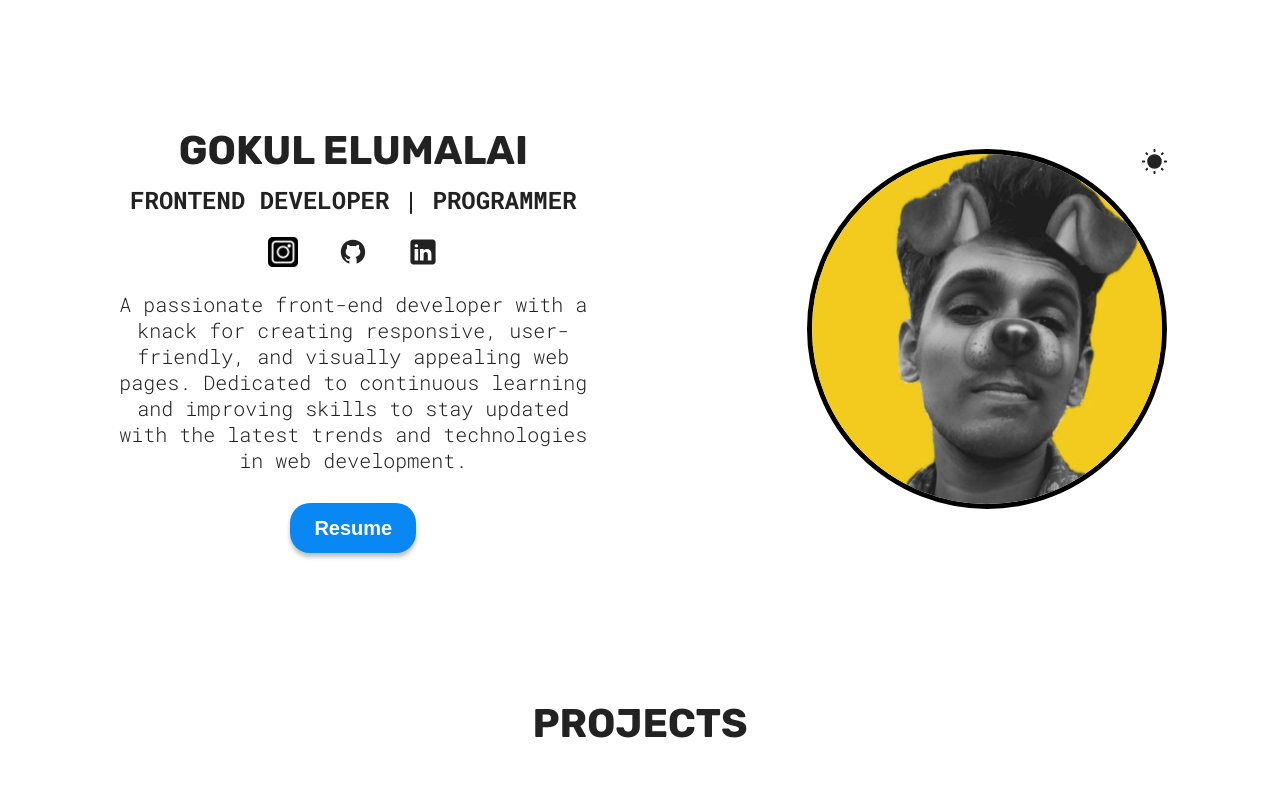
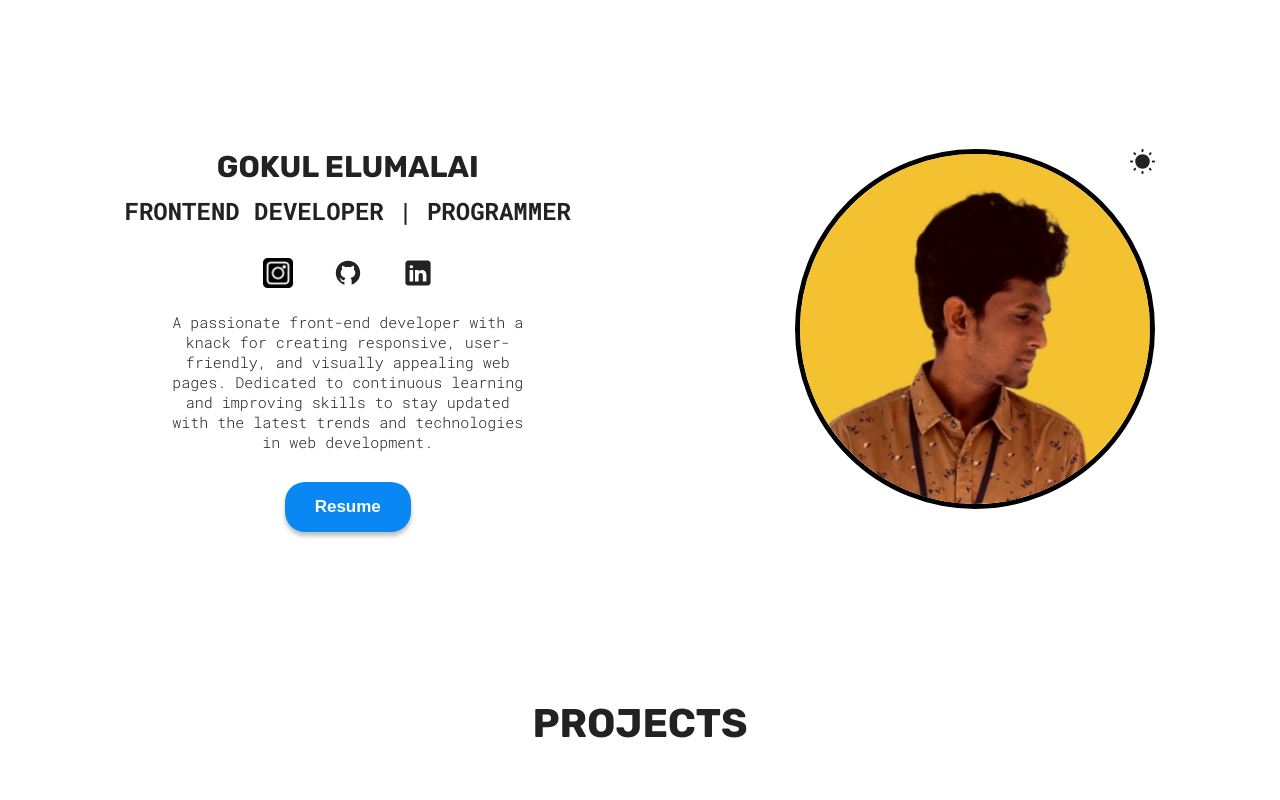
Before and after one commit to methegoku/personal-portfolio-goku, a React (Vite) app: page / in a window 1280 px wide. Shown: the top 800 px of the page. Built offline with nearby package versions, Linux system fonts and the light colour scheme.

Commit message:
change image

```diff
--- a/src/sections/Hero/HeroStyles.module.css
+++ b/src/sections/Hero/HeroStyles.module.css
@@ -15,13 +15,17 @@
         border: 5px solid black;
     }
 
+    h1{
+        font-size: 30px;
+    }
+
     span{
         display: flex;
         gap: 40px;
         justify-content: center;
 
         a{
-            margin: 0;
+            margin-top: 10px;
             img{
                 width: 30px;
             }
@@ -40,7 +44,7 @@
         border-radius: 20px;
         width: 126px;
         height: 50px;
-        font-size: 20px;
+        font-size: 17px;
         font-weight: bold;
         margin-top: 20px;
         box-shadow: 0 4px 4px rgba(0,0,0,0.25);
@@ -75,6 +79,8 @@
 .description{
     max-width: 40ch;
     align-self: center;
+    font-size: 15px;
+    margin-top: 10px;
 }
 
 .info{
```
Also changed, not shown: src/assets/hero-profile-image.jpg.
